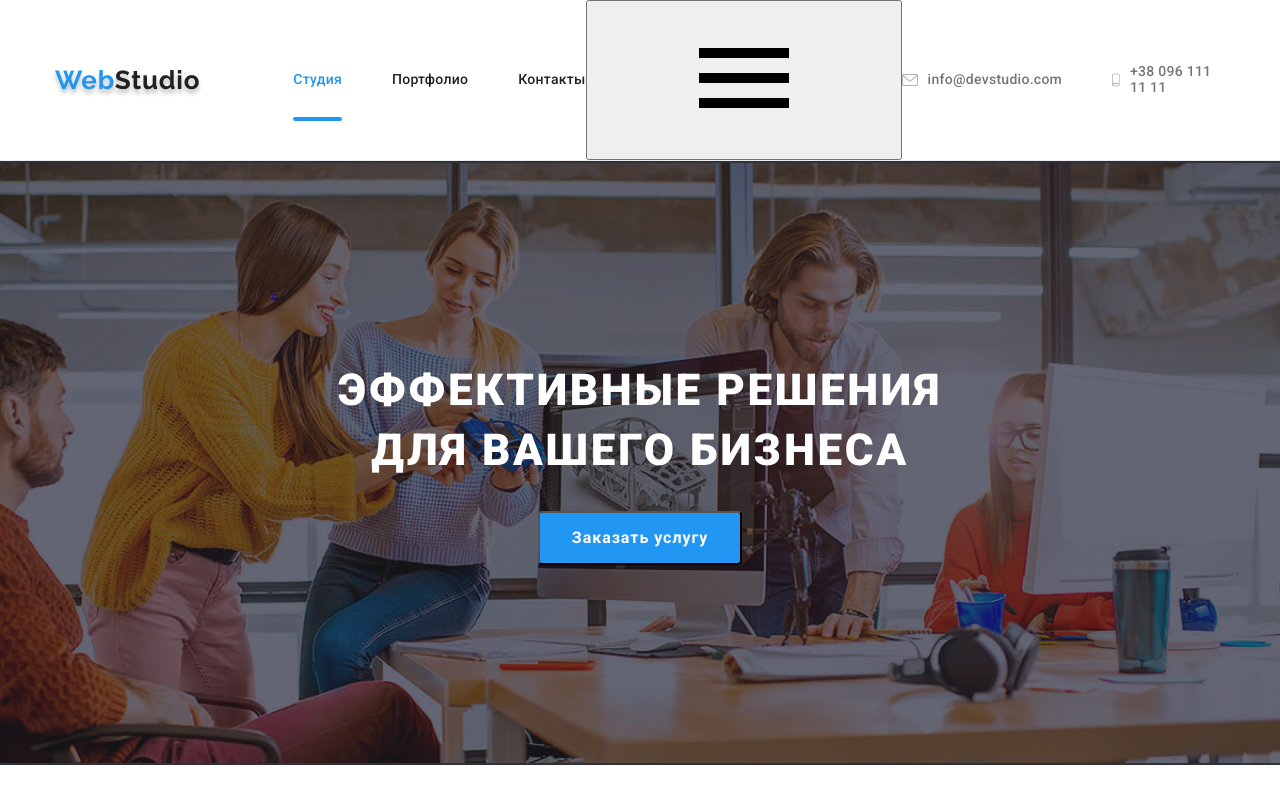
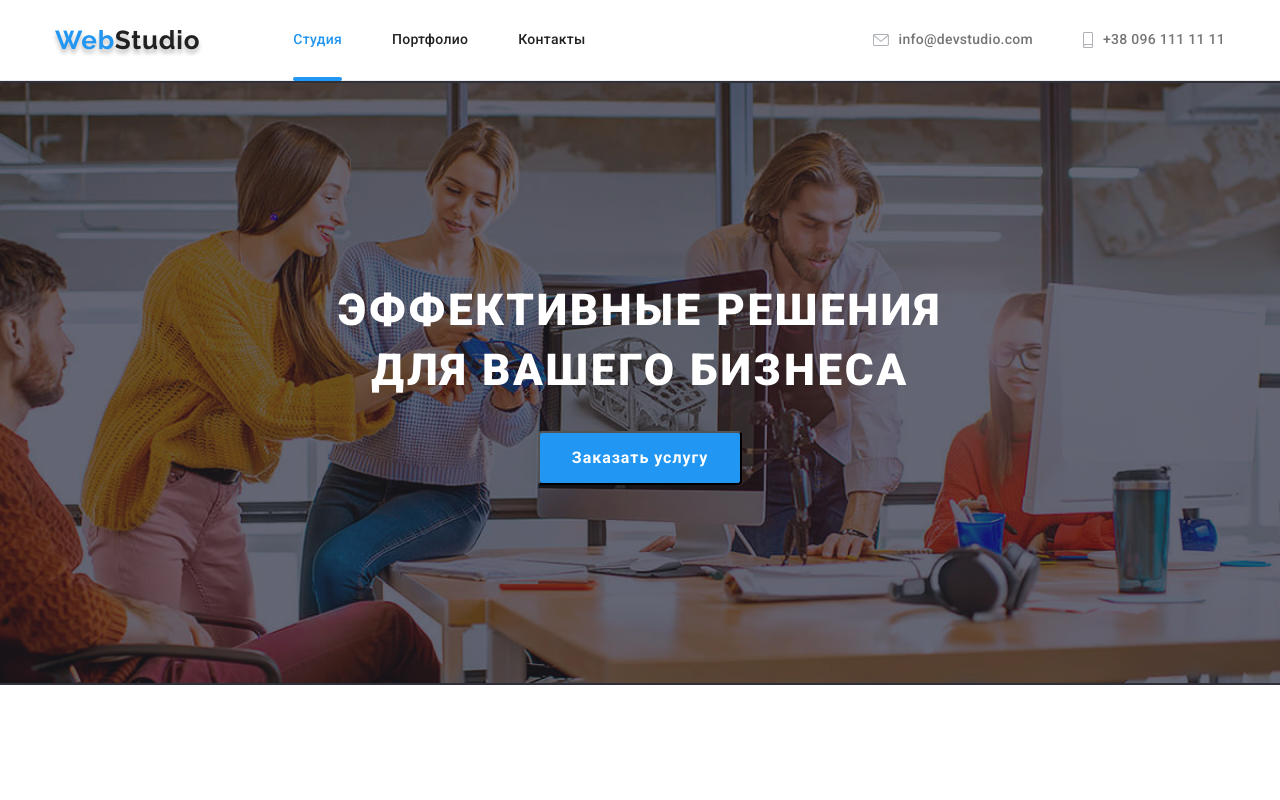
Before and after one commit to dmistori84/goit-markup-hw-08, a plain HTML site: page index.html in a window 1280 px wide. Shown: the top 800 px of the page. Drawn offline with nearby package versions, Linux system fonts and the light colour scheme.

Commit message:
хидер ок

```diff
--- a/sass/layout/_header.scss
+++ b/sass/layout/_header.scss
@@ -8,6 +8,9 @@
 @media screen and (max-width: 767px) {
   .nav__list {
     display: none;
+  }
+  .logo {
+    margin-right: 88px;
   }
   .header__contacts {
     display: none;
@@ -20,6 +23,13 @@
   .header__menu-icon {
     width: 40px;
     height: 40px;
+
+    transition-property: color, fill;
+    transition-duration: var(--td);
+    transition-timing-function: var(--tf);
+    &:hover {
+      fill: var(--accent-color);
+    }
   }
   .header-container {
     display: flex;
@@ -28,14 +38,11 @@
   }
 }
 @media screen and (min-width: 768px) {
-  .neader {
+  .header {
     &__menu-btn {
       display: none;
     }
   }
-}
-
-@media screen and (min-width: 1200px) {
   .header {
     border-bottom: 1px solid #ececec;
     & .logo__second-name {
@@ -89,12 +96,9 @@
   }
 
   .header__contacts {
+    display: flex;
+    flex-direction: column;
     margin-left: auto;
-    display: flex;
-    align-items: center;
-  }
-  .header__item {
-    margin-right: 50px;
   }
 
   .nav__link:hover,
@@ -118,6 +122,8 @@
     transition-property: color;
     transition-duration: var(--td);
     transition-timing-function: var(--tf);
+    padding-top: 5px;
+    padding-bottom: 5px;
   }
 
   .header__contacts {
@@ -141,3 +147,18 @@
     transition-timing-function: var(--tf);
   }
 }
+
+@media screen and (min-width: 1200px) {
+  .logo {
+    margin-right: 93px;
+  }
+  .header__contacts {
+    display: flex;
+    flex-direction: row;
+    align-items: center;
+    margin-left: auto;
+  }
+  .header__item {
+    margin-right: 50px;
+  }
+}
```
Also changed, not shown: css/main.css, css/main.min.css, 2 other files.
